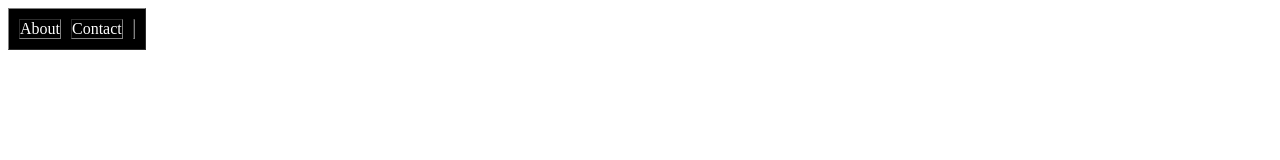
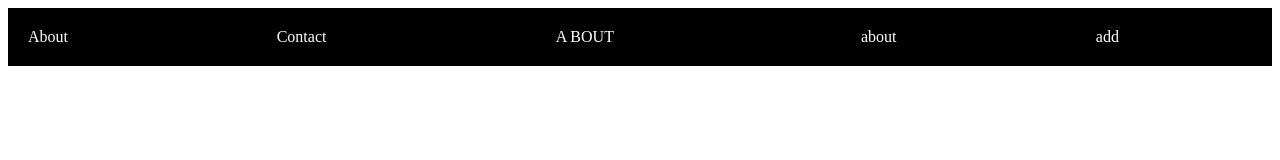
Before and after one commit to Hafatah/Hafatah, a plain HTML site: page hfjtg.html in a window 1280 px wide. Drawn offline with Linux system fonts and the light colour scheme.

Commit message:
my commit

```diff
--- a/hfjtg.html
+++ b/hfjtg.html
@@ -7,11 +7,13 @@
     <title>DIDK</title>
 </head>
 <body>
-    <table  border="1" cellpadding="0" cellspacing="10"  style="background-color: black; width:auto;" >
+    <table  border="0" cellpadding="20" cellspacing="0"  style="background-color: black; width:100%;" >
         <tr>
             <td style="color:white">About</td>
             <td style="color:white">Contact</td>
-            <td></td>
+            <td style="color:white">A BOUT</td>
+            <td style="color:white">about</td>
+            <td style="color:white">add</td>
         </tr>
     </table>
 </body>
```
